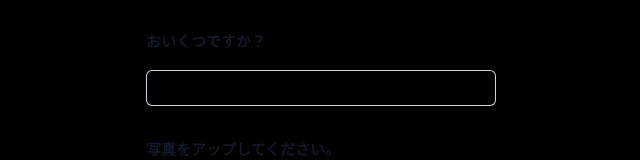
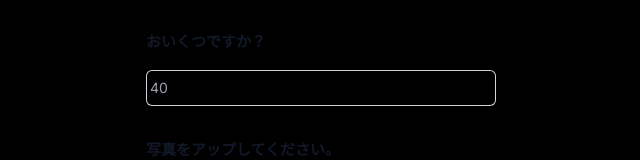
Before and after one commit to cicada-1/oshikatsu-maker-test, a Next.js app: page / in a window 1280 px wide. Shown: the part 756-916 px from the top of the page, without its empty margins (319-959 px from the left). Built offline with nearby package versions, Linux system fonts and the light colour scheme.

Commit message:
Added placeholder to age field

```diff
--- a/app/page.tsx
+++ b/app/page.tsx
@@ -193,6 +193,7 @@ export default function Home() {
                     id="age"
                     value={formData.age}
                     max={120}
+                    placeholder="40"
                     className="block flex-1 rounded-md border-0 bg-transparent py-1.5 pl-1 text-gray-900 placeholder:text-gray-400 focus:ring-0 sm:text-sm sm:leading-6"
                     onInvalid={(e) => { e.target.setCustomValidity("120まで入力できます") }}
                     onChange={ageChangeHandler}
```
